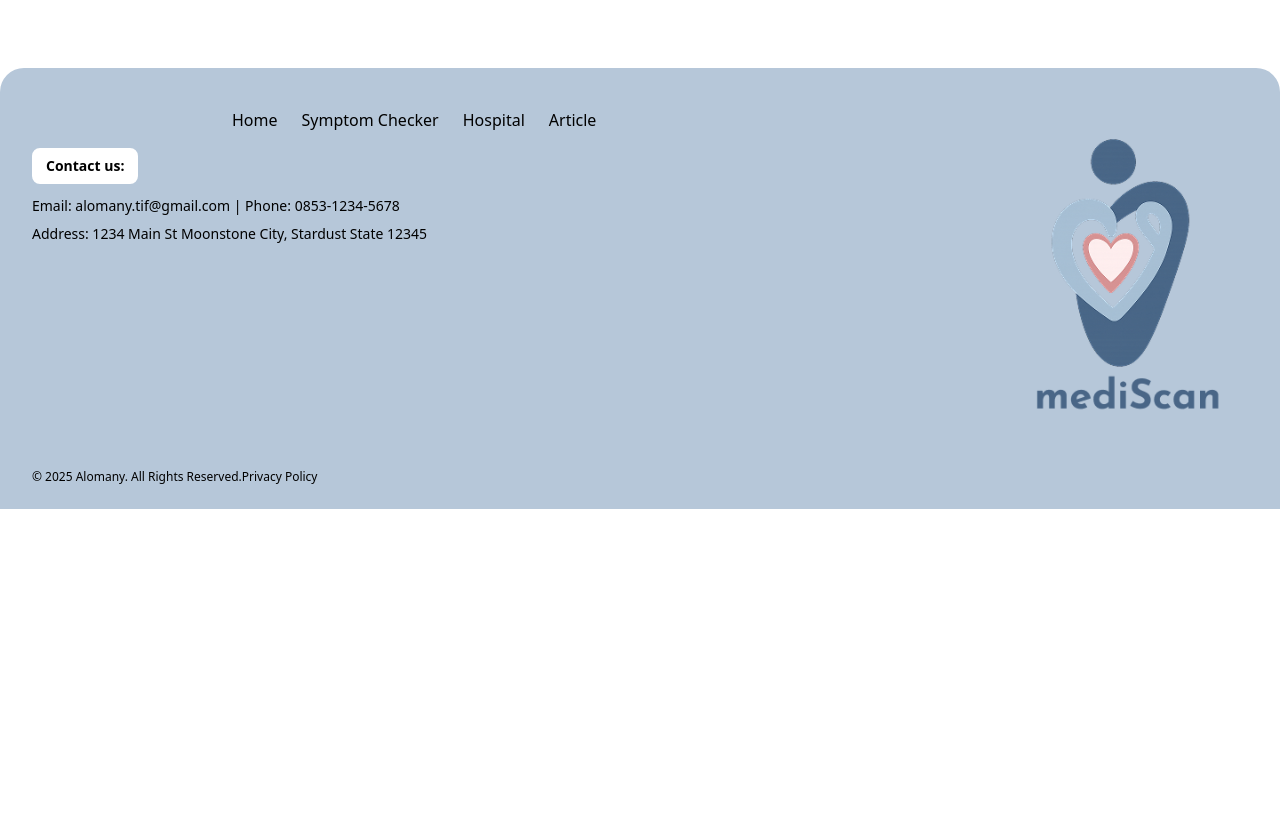
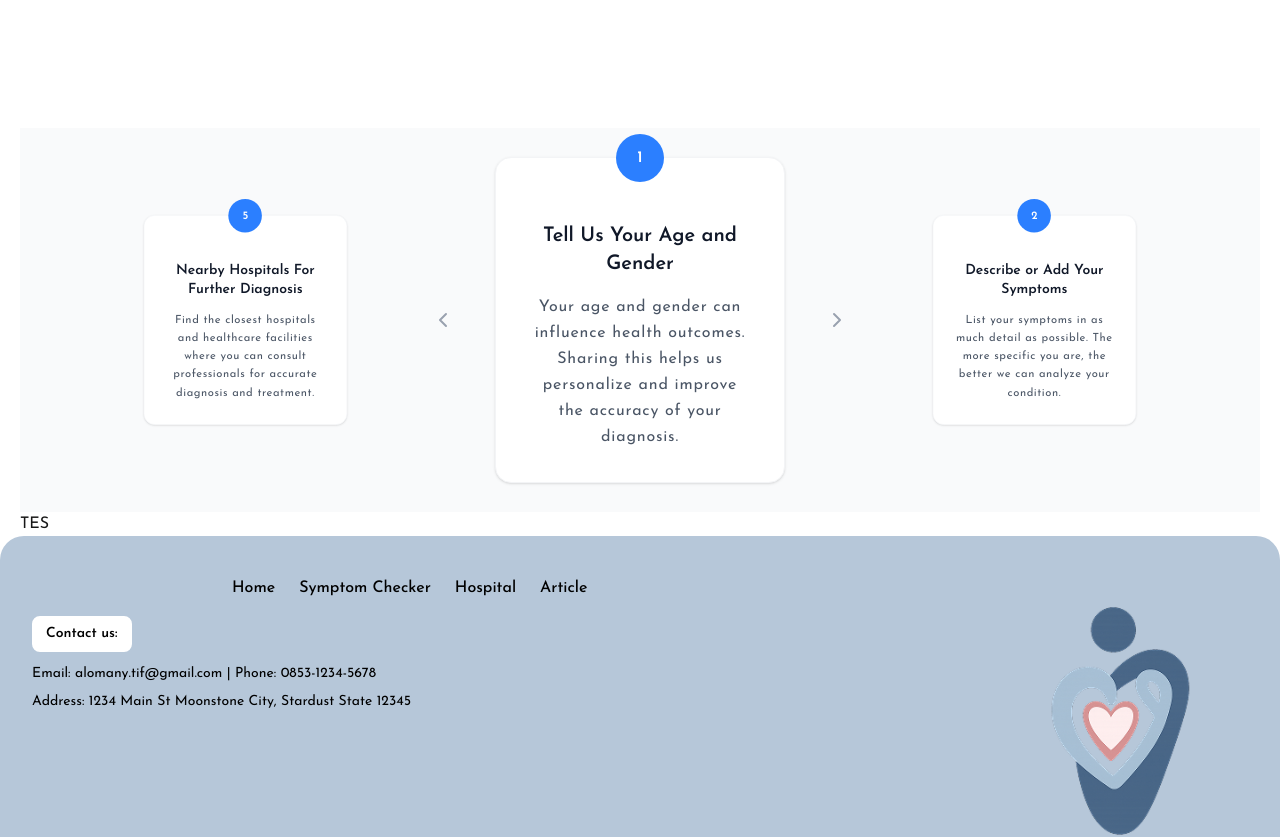
Before and after one commit to rakafdil/mediscan, a Next.js app: page /symptom-checker in a window 1280 px wide. Shown: the part 820-1657 px from the top of the page. Before the commit the page ends 1329 px from the top, so only its background shows below. Built offline with nearby package versions, Linux system fonts and the light colour scheme.

Commit message:
animation done aaaa

```diff
--- a/package.json
+++ b/package.json
@@ -17,6 +17,7 @@
     "cheerio": "^1.1.0",
     "framer-motion": "^12.23.12",
     "leaflet": "^1.9.4",
+    "lucide-react": "^0.541.0",
     "next": "15.4.6",
     "node-html-parser": "^7.0.1",
     "react": "19.1.0",
--- a/src/app/globals.css
+++ b/src/app/globals.css
@@ -26,4 +26,5 @@
 body {
   background: var(--background);
   color: var(--foreground);
+  font-family: var(--font-josefin)
 }
--- a/src/app/symptom-checker/page.tsx
+++ b/src/app/symptom-checker/page.tsx
@@ -1,14 +1,15 @@
 import Image from 'next/image'
 import Link from 'next/link'
 import React from 'react'
+import CarouselSlide from './steps'
 
 const SistemPakarPage = () => {
     return (
         <div className='px-5'>
 
-            <header className="relative font-montserrat py-60 px-20">
+            <header className="relative font-montserrat pt-40 px-20">
                 <div className="relative z-10 max-w-xl ml-20">
-                    <h1 className="font-bold text-6xl text-[#252B42]">
+                    <h1 className="font-bold text-6xl/20 text-[#252B42]">
                         Check Your Symptoms in Seconds
                     </h1>
                     <p className="pr-70 text-[#737373] mt-5">
@@ -32,6 +33,9 @@ const SistemPakarPage = () => {
                 />
             </header>
 
+            <CarouselSlide />
+
+            <h1>TES</h1>
 
             {/*
             <div className="bg-white rounded-xl shadow-md p-6">
--- /dev/null
+++ b/src/app/symptom-checker/steps.tsx
@@ -0,0 +1,200 @@
+"use client"
+
+import { useState } from 'react';
+import { ChevronLeft, ChevronRight } from 'lucide-react';
+
+type Direction = "left" | "right";
+
+const slides = [
+    {
+        step: 1,
+        title: "Tell Us Your Age and Gender",
+        description: "Your age and gender can influence health outcomes. Sharing this helps us personalize and improve the accuracy of your diagnosis.",
+    },
+    {
+        step: 2,
+        title: "Describe or Add Your Symptoms",
+        description: "List your symptoms in as much detail as possible. The more specific you are, the better we can analyze your condition.",
+    },
+    {
+        step: 3,
+        title: "Result Of Your Symptoms",
+        description: "Get an instant health insight based on your symptoms. This is not a final medical judgment, but a helpful first step to understand your condition.",
+    },
+    {
+        step: 4,
+        title: "Articles Related to Your Symptoms",
+        description: "Read trusted medical articles that match your symptoms. Stay informed with reliable resources to better understand your health.",
+    },
+    {
+        step: 5,
+        title: "Nearby Hospitals For Further Diagnosis",
+        description: "Find the closest hospitals and healthcare facilities where you can consult professionals for accurate diagnosis and treatment.",
+    }
+];
+
+
+export default function CarouselSlide() {
+    const [currentSlide, setCurrentSlide] = useState(0);
+    const [isTransitioning, setIsTransitioning] = useState(false);
+    const [direction, setDirection] = useState<Direction>("right");
+    const [contentTransitioning, setContentTransitioning] = useState(false);
+    const [displayedContent, setDisplayedContent] = useState(0);
+
+    const nextSlide = () => {
+        if (isTransitioning) return;
+        setDirection("right");
+        setIsTransitioning(true);
+        setContentTransitioning(true);
+
+        // Delay content change until card animation is halfway
+        setTimeout(() => {
+            setDisplayedContent((currentSlide + 1) % slides.length);
+        }, 250);
+
+        setCurrentSlide((prev) => (prev + 1) % slides.length);
+
+        setTimeout(() => {
+            setIsTransitioning(false);
+            setTimeout(() => setContentTransitioning(false), 250);
+        }, 500);
+    };
+
+    const prevSlide = () => {
+        if (isTransitioning) return;
+        setDirection("left");
+        setIsTransitioning(true);
+        setContentTransitioning(true);
+
+        setTimeout(() => {
+            setDisplayedContent((currentSlide - 1 + slides.length) % slides.length);
+        }, 250);
+
+        setCurrentSlide((prev) => (prev - 1 + slides.length) % slides.length);
+
+        setTimeout(() => {
+            setIsTransitioning(false);
+            setTimeout(() => setContentTransitioning(false), 250);
+        }, 500);
+    };
+
+    const currentSlideData = slides[currentSlide];
+    const prevSlideData = slides[(currentSlide - 1 + slides.length) % slides.length];
+    const nextSlideData = slides[(currentSlide + 1) % slides.length];
+    const currentContentData = slides[displayedContent];
+    const prevContentData = slides[(displayedContent - 1 + slides.length) % slides.length];
+    const nextContentData = slides[(displayedContent + 1) % slides.length];
+
+    return (
+        <div className="flex items-center justify-center h-96 p-20 bg-gray-50 mt-80">
+            <div className="flex items-center gap-8 max-w-7xl w-full">
+
+                {/* Left Card */}
+                <div
+                    className={`bg-white rounded-2xl p-8 shadow-sm border border-gray-100 transition-all duration-500 ease-in-out transform w-96 z-0
+                ${isTransitioning
+                            ? direction === "right"
+                                ? "scale-70 shadow-lg translate-x-[130%] opacity-0"
+                                : "scale-70 shadow-lg translate-x-[130%] opacity-0"
+                            : "scale-70 shadow-sm relative blur-[1px]"
+                        }`}
+                    onClick={prevSlide}
+                >
+                    {/* Step Indicator */}
+                    <div className={`w-12 h-12 bg-blue-500 rounded-full flex items-center justify-center absolute -top-6 left-1/2 transform -translate-x-1/2 transition-all duration-500 ease-in-out ${isTransitioning ? 'scale-110 shadow-lg' : 'scale-100'}`}>
+                        <span className="text-white font-semibold">{prevContentData.step}</span>
+                    </div>
+
+                    <div className={`text-center pt-8 transition-all duration-500 ease-in-out ${isTransitioning ? 'opacity-80' : 'opacity-100'
+                        }`}>
+                        <h2 className="text-xl font-semibold text-gray-900 mb-4">
+                            {prevContentData.title}
+                        </h2>
+                        <p className="text-gray-600 leading-relaxed tracking-wider">
+                            {prevContentData.description}
+                        </p>
+                    </div>
+                </div>
+
+                {/* Left Arrow */}
+                <button
+                    onClick={prevSlide}
+                    disabled={isTransitioning}
+                    className={`p-2 rounded-full transition-all duration-300 ease-in-out ${isTransitioning
+                        ? 'opacity-50 cursor-not-allowed'
+                        : 'hover:bg-gray-100 hover:scale-110'
+                        }`}
+                    aria-label="Previous slide"
+                >
+                    <ChevronLeft className="w-6 h-6 text-gray-400" />
+                </button>
+
+                {/* Main Card */}
+                <div
+                    className={`bg-white rounded-2xl p-8 shadow-sm border border-gray-100 transition-all duration-500 ease-in-out transform w-96 z-10
+                ${isTransitioning
+                            ? direction === "right"
+                                ? "scale-70 shadow-lg opacity-0"
+                                : "scale-70 shadow-lg opacity-0"
+                            : "scale-100 shadow-sm relative"
+                        }`}
+                >
+                    {/* Step Indicator */}
+                    <div className={`w-12 h-12 bg-blue-500 rounded-full flex items-center justify-center absolute -top-6 left-1/2 transform -translate-x-1/2 transition-all duration-500 ease-in-out ${isTransitioning ? 'scale-110 shadow-lg' : 'scale-100'}`}>
+                        <span className="text-white font-semibold">{currentContentData.step}</span>
+                    </div>
+
+                    <div className={`text-center pt-8 transition-all duration-500 ease-in-out
+    ${contentTransitioning ? 'opacity-80' : 'opacity-100'}`}
+                    >
+                        <h2 className="text-xl font-semibold text-gray-900 mb-4">
+                            {currentContentData.title}
+                        </h2>
+                        <p className="text-gray-600 leading-relaxed tracking-wider">
+                            {currentContentData.description}
+                        </p>
+                    </div>
+                </div>
+
+                {/* Right Arrow */}
+                <button
+                    onClick={nextSlide}
+                    disabled={isTransitioning}
+                    className={`p-2 rounded-full transition-all duration-300 ease-in-out ${isTransitioning
+                        ? 'opacity-50 cursor-not-allowed'
+                        : 'hover:bg-gray-100 hover:scale-110'
+                        }`}
+                    aria-label="Next slide"
+                >
+                    <ChevronRight className="w-6 h-6 text-gray-400" />
+                </button>
+
+                {/* Right Card */}
+                <div
+                    className={`bg-white rounded-2xl p-8 shadow-sm border border-gray-100 transition-all duration-500 ease-in-out transform w-96 z-0
+                ${isTransitioning
+                            ? direction === "right"
+                                ? "scale-70 blur-[0px] -translate-x-[130%] opacity-0"
+                                : "scale-70 blur-[0px] -translate-x-[130%] opacity-0"
+                            : "scale-70 shadow-sm relative blur-[1px]"
+                        }`}
+                    onClick={nextSlide}
+                >
+                    <div className={`w-12 h-12 bg-blue-500 rounded-full flex items-center justify-center absolute -top-6 left-1/2 transform -translate-x-1/2 transition-all duration-500 ease-in-out ${isTransitioning ? 'scale-110 shadow-lg' : 'scale-100'}`}>
+                        <span className="text-white font-semibold">{nextContentData.step}</span>
+                    </div>
+
+                    <div className={`text-center pt-8 transition-all duration-500 ease-in-out ${contentTransitioning ? 'opacity-80' : 'opacity-100'
+                        }`}>
+                        <h2 className="text-xl font-semibold text-gray-900 mb-4">
+                            {nextContentData.title}
+                        </h2>
+                        <p className="text-gray-600 leading-relaxed tracking-wider">
+                            {nextContentData.description}
+                        </p>
+                    </div>
+                </div>
+            </div>
+        </div>
+    );
+}
```
Also changed, not shown: 1 other file (tests, documents, lock files or other folders).
